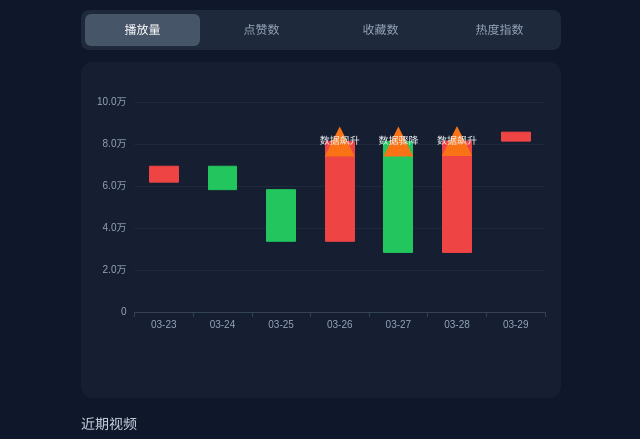
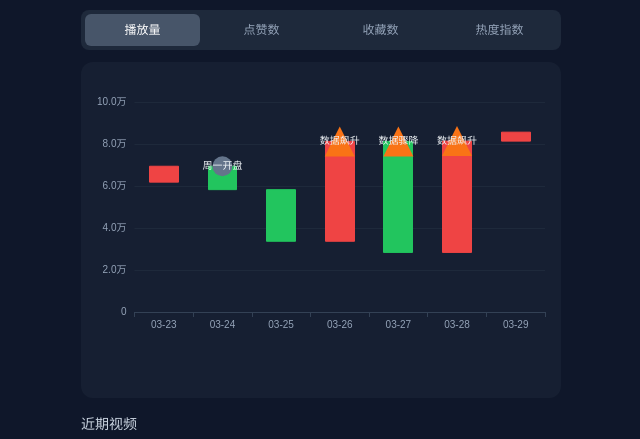
Before and after one commit to fepicture/li-daxiao-video-analytics, a Next.js app: page / in a window 1280 px wide. Shown: the part 122-561 px from the top of the page, without its empty margins (319-959 px from the left). Built offline with nearby package versions, Linux system fonts and the light colour scheme.

Commit message:
feat: add trading session markers and finalize MVP

```diff
--- a/src/app/ClientPage.tsx
+++ b/src/app/ClientPage.tsx
@@ -27,7 +27,29 @@ export default function ClientPage({
   const { metric, setMetric, label, allMetrics } = useMetric('view');
 
   const candles = allCandles[selectedBvid]?.[metric] ?? [];
-  const markers = allMarkers[selectedBvid] ?? [];
+
+  function addTradingMarkers(markers: EventMarker[], candles: CandlePoint[]): EventMarker[] {
+    const enhanced = [...markers];
+    // A-share trading sessions: 9:30-11:30, 13:00-15:00 Beijing time
+    // For daily candles, we mark weekdays as trading days
+    for (const c of candles) {
+      const d = new Date(c.date + 'T00:00:00+08:00');
+      const day = d.getDay();
+      if (day >= 1 && day <= 5) {
+        // Only mark Monday as start of trading week for visual rhythm
+        if (day === 1) {
+          enhanced.push({
+            date: c.date,
+            type: 'trading_open',
+            label: '周一开盘',
+          });
+        }
+      }
+    }
+    return enhanced;
+  }
+
+  const markers = addTradingMarkers(allMarkers[selectedBvid] ?? [], candles);
   const popularity = popularityScores[selectedBvid] ?? { score: 0, delta: 0 };
 
   return (
```
